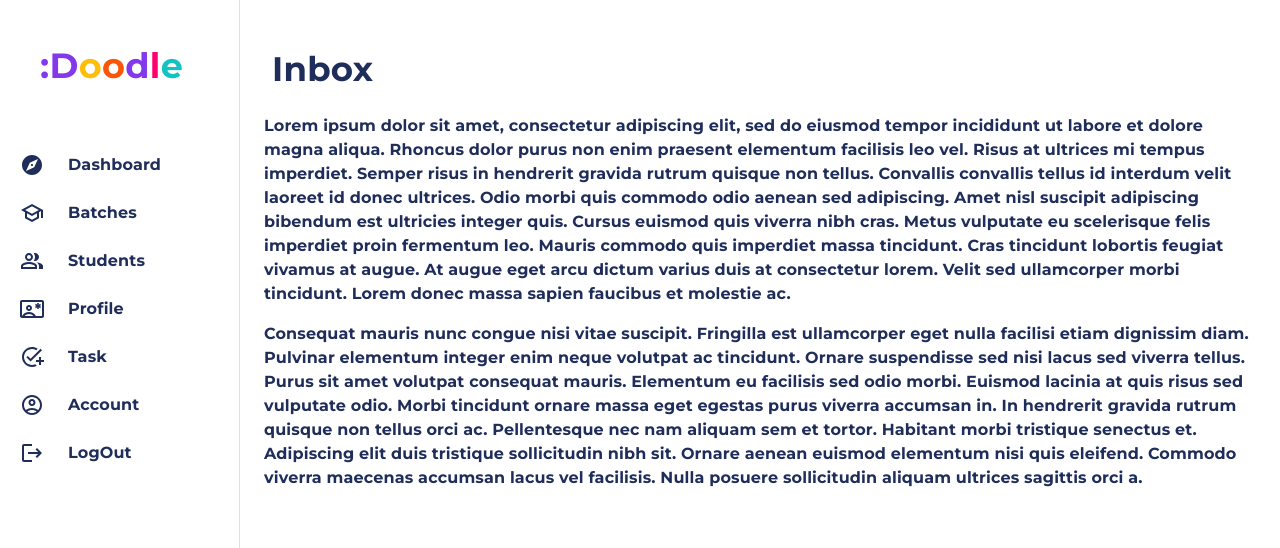
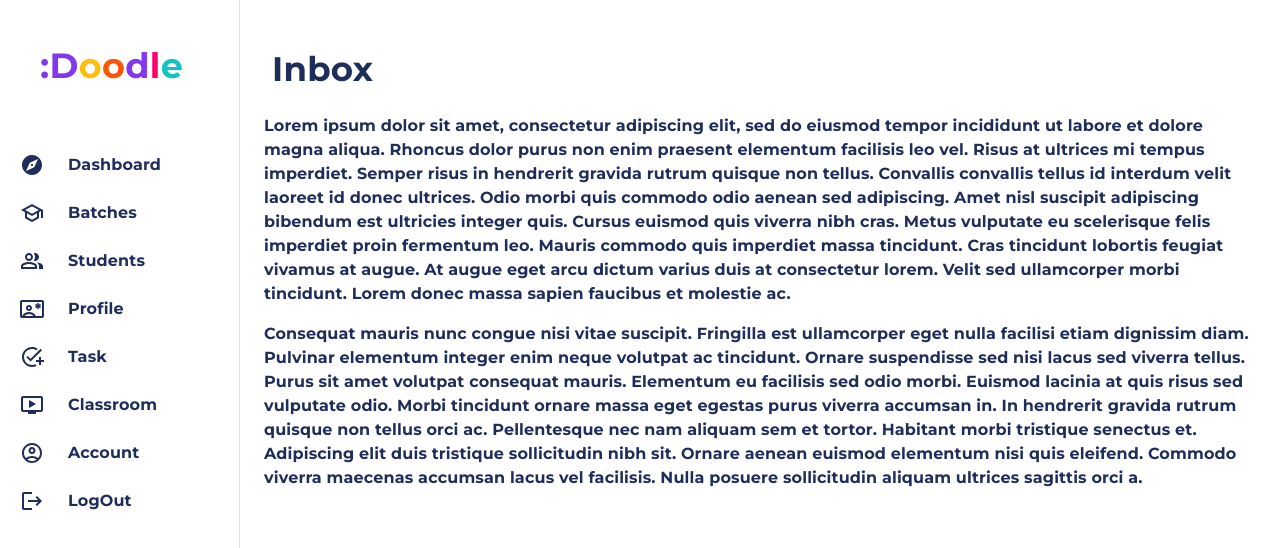
Before and after one commit to thouseef-hamza/Doodle-Frontend, a React (Vite) app: page /institute/inbox in a window 1280 px wide. Shown: the top 548 px of the page. Built offline with nearby package versions, Linux system fonts and the light colour scheme.

Commit message:
ClassRoom Management UI

```diff
--- a/src/App.jsx
+++ b/src/App.jsx
@@ -18,6 +18,7 @@ import InsStudentDetailView from "./Pages/Institute/InsStudentDetailView";
 import PrivateRoutes from "./routers/PrivateRoutes";
 import InsTaskManagement from "./Pages/Institute/TaskManagement/InsTaskManagement";
 import InsTaskDetailView from "./Pages/Institute/TaskManagement/InsTaskDetailView";
+import InsClassroomManagement from "./Pages/Institute/ClassroomManagement/InsClassroomManagement";
 
 function App() {
   return (
@@ -64,6 +65,7 @@ function App() {
       <Route element={<InsAccount />} path="/institute/account" />
       <Route element={<InsTaskManagement/>} path="/institute/task"/>
       <Route element={<InsTaskDetailView/>} path="/institute/task/detail"/>
+      <Route element={<InsClassroomManagement/>} path="/institute/classroom"/>
     </Routes>
   );
 }
--- a/src/Components/Sidebar/SidebarComp.jsx
+++ b/src/Components/Sidebar/SidebarComp.jsx
@@ -20,7 +20,7 @@ import { useLocation, useNavigate } from "react-router-dom";
 import AuthContext from "../../context/AuthContext";
 import AddTaskIcon from "@mui/icons-material/AddTask";
 import LogoutIcon from "@mui/icons-material/Logout";
-
+import OndemandVideoIcon from "@mui/icons-material/OndemandVideo";
 
 const drawerWidth = 240;
 
@@ -330,6 +330,44 @@ const SidebarComp =  React.memo(({children})=> {
             <ListItemButton
               onMouseEnter={() => setOpen(true)}
               onMouseLeave={() => setOpen(false)}
+              onClick={() => navigate("/institute/classroom")}
+              sx={{
+                minHeight: 48,
+                justifyContent: open ? "initial" : "center",
+                px: 2.5,
+                backgroundColor:
+                  location.pathname === "/institute/classroom"
+                    ? theme.palette.primary.dark
+                    : "initial",
+                color:
+                  location.pathname === "/institute/classroom"
+                    ? "white"
+                    : "text.primary",
+                ":hover": {
+                  backgroundColor: theme.palette.primary.dark,
+                  color: "white",
+                },
+              }}
+            >
+              <OndemandVideoIcon
+                sx={{
+                  ":hover": {
+                    color: "white",
+                  },
+                  mr: open ? 3 : "auto",
+                }}
+              />
+              <ListItemText
+                primary={"Classroom"}
+                color="#1F2D5A"
+                sx={{ opacity: open ? 1 : 0 }}
+              />
+            </ListItemButton>
+          </ListItem>
+          <ListItem disablePadding sx={{ display: "block" }}>
+            <ListItemButton
+              onMouseEnter={() => setOpen(true)}
+              onMouseLeave={() => setOpen(false)}
               onClick={() => navigate("/institute/account")}
               sx={{
                 minHeight: 48,
--- /dev/null
+++ b/src/Pages/Institute/ClassroomManagement/InsClassroomManagement.jsx
@@ -0,0 +1,118 @@
+import { Accordion, AccordionDetails, AccordionSummary, Box, Button, Card, CardActionArea, CardContent, Container, Grid, IconButton, Typography } from '@mui/material'
+import SidebarComp from '../../../Components/Sidebar/SidebarComp'
+import ArrowForwardIcon from "@mui/icons-material/ArrowForward";
+import VideocamOutlinedIcon from "@mui/icons-material/VideocamOutlined";
+import VolumeOffOutlinedIcon from "@mui/icons-material/VolumeOffOutlined";
+
+const StudentCard = () => (
+    <Card sx={{marginBottom:1}}>
+     <CardActionArea>
+     <CardContent sx={{display:"flex",justifyContent:"space-between",alignItems:"center"}}>
+          <Typography color={"text.primary"}>
+               Classroom for physics
+          </Typography>
+          <Typography fontSize={10} color={"text.primary"} sx={{color:"green"}} paddingLeft={22} >
+               Ongoing
+          </Typography>
+        <ArrowForwardIcon color='primary'/>
+     </CardContent>
+     </CardActionArea>
+    </Card>
+);
+
+const TeacherCard = () => (
+  <Card sx={{ height: "70vh" }}>
+    <CardContent>
+      <Typography gutterBottom>Classroom #12121568</Typography>
+      <Card sx={{ width: "50vw", height: "40vh" }}>
+        <video
+          //   autoPlay
+          //   loop
+          muted
+          poster="https://assets.codepen.io/6093409/river.jpg"
+        >
+          <source
+            src="https://assets.codepen.io/6093409/river.mp4"
+            type="video/mp4"
+          />
+        </video>
+      </Card>
+      <Box display={"flex"} marginTop={2}  justifyContent={"space-between"}>
+      <Typography color={"text.secondary"}>
+          Hosted by : Thouseef | You
+      </Typography>
+      <Typography color={"primary.main"}>
+          Teacher : Mufees, Yaseen, Amal ,Anuroop
+      </Typography>
+      </Box>
+      <Box
+        display={"flex"}
+        justifyContent={"center"}
+        alignItems={"center"}
+        marginTop={2}
+        gap={3}
+      >
+        <Button variant="outlined">
+          <VideocamOutlinedIcon />
+        </Button>
+        <Button variant="outlined">
+          <VolumeOffOutlinedIcon />
+        </Button>
+        <Button variant="contained">
+          Join Now
+        </Button>
+      </Box>
+      <Typography marginTop={2}>
+          Description:
+          <Typography >
+               Learn Physics First Chapter Second Topic 15th Section
+          </Typography>
+      </Typography>
+    </CardContent>
+  </Card>
+);
+
+
+const InsClassroomManagement = () => {
+  return (
+    <>
+      <SidebarComp>
+        <Box>
+          <Typography
+            color={"#1F2D5A"}
+            variant="h4"
+            paddingLeft={1}
+            paddingY={3}
+          >
+            Classroom Management
+          </Typography>
+        </Box>
+        <Box
+        display={"flex"}
+        justifyContent={"space-between"}
+        alignItems={"center"}
+        paddingRight={2}
+        >
+          <Typography>Classroom List</Typography>
+          <Typography>Classroom Detail</Typography>
+          <Button variant="outlined">Add Classroom</Button>
+        </Box>
+        <Grid container md={12} spacing={2} marginTop={1} >
+          <Grid item xs={12} md={5}>
+            <StudentCard />
+            <StudentCard />
+            <StudentCard />
+            <StudentCard />
+            <StudentCard />
+          </Grid>
+           <Grid item xs={12} md={7}>
+            <TeacherCard />
+          </Grid>
+        </Grid>
+
+      </SidebarComp>
+    </>
+  );
+}
+
+export default InsClassroomManagement
```
